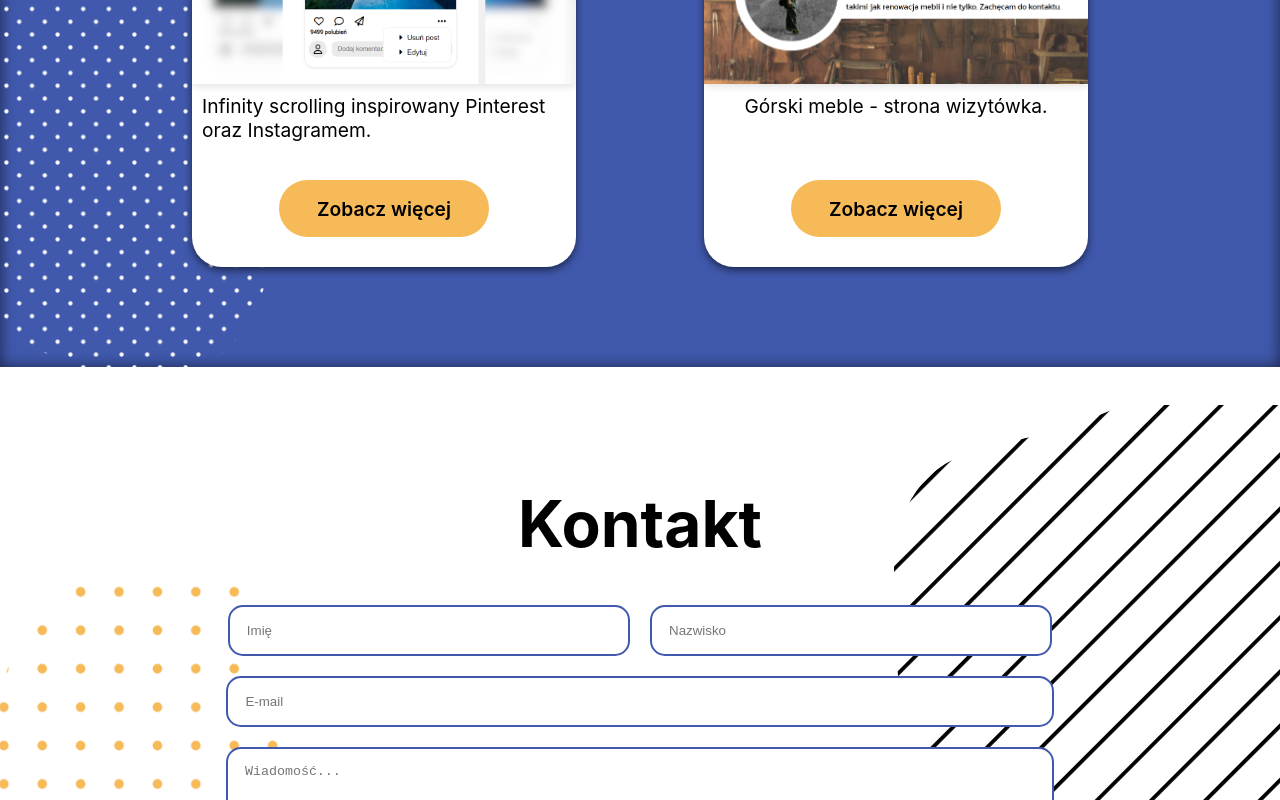
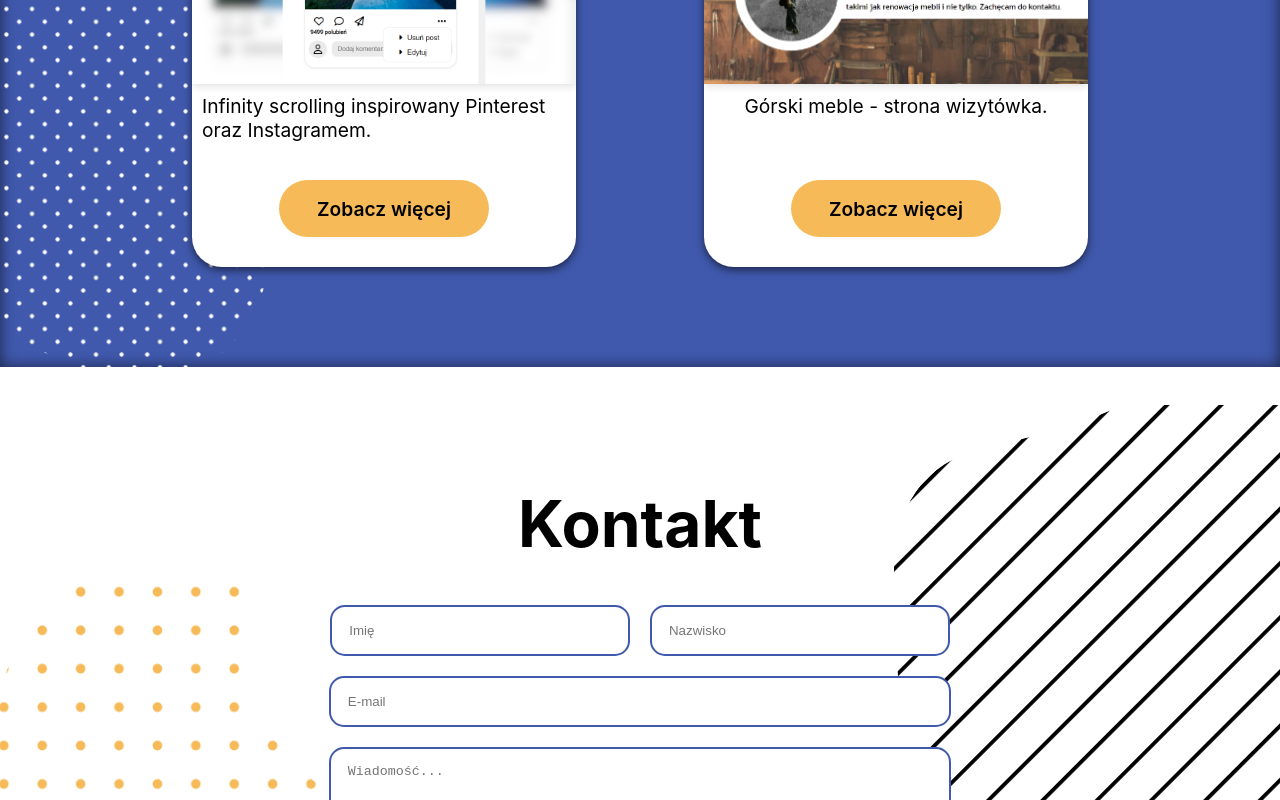
Before and after one commit to elmaccho/react-portfolio-page, a React (Create React App) app: page / in a window 1280 px wide. Shown: the part 2214-3014 px from the top of the page. Built offline with nearby package versions, Linux system fonts and the light colour scheme.

Commit message:
Update style.css

```diff
--- a/src/components/ContactForm/style.css
+++ b/src/components/ContactForm/style.css
@@ -25,19 +25,19 @@ form{
 }
 
 form span{
-    width: 80.5%;
+    width: 60.5%;
     display: flex;
     justify-content: center;
     align-items: center;
     gap: 20px;
 }
 form span input[type="text"]{
-    width: 70%;
+    width: 100%;
 }
 
 form input,textarea{
     height: 45px;
-    width: 80%;
+    width: 60%;
     text-indent: 15px;
     transition: 0.3s;
 
@@ -53,7 +53,6 @@ form input:focus, textarea:focus{
 form textarea{
     resize: none;
     height: 115px;
-    width: 80.1%;
     padding-top: 15px;
 }
 
```
